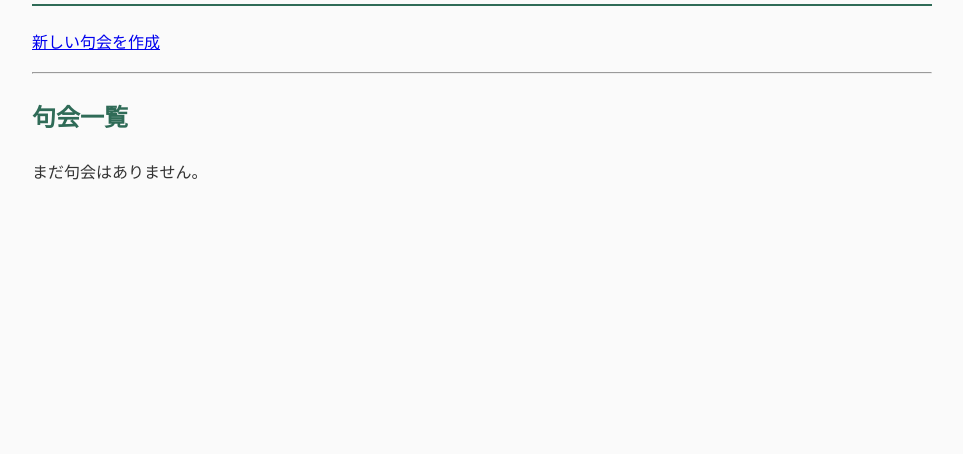
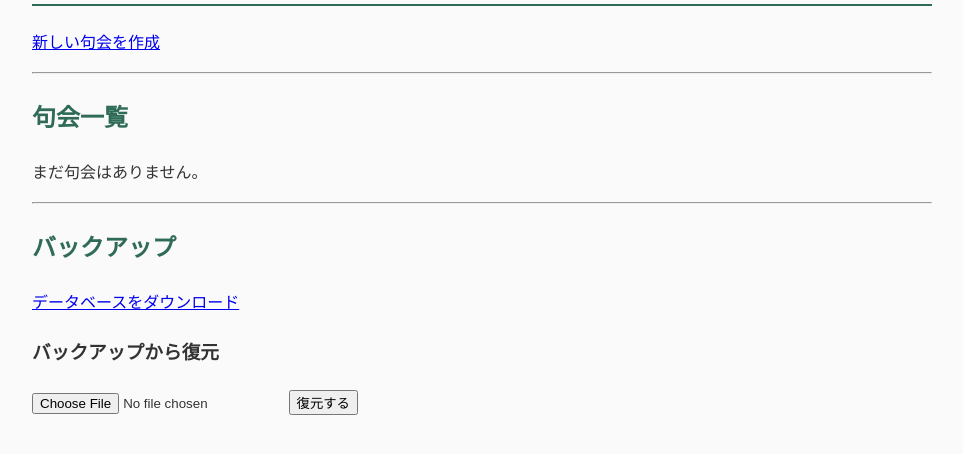
Before and after one commit to nes-710/HisuiKukai, a Flask app: page / in a window 1280 px wide. Shown: the part 195-649 px from the top of the page, without its empty margins (158-1121 px from the left). Run offline with Flask 3, Linux system fonts and the light colour scheme; data that the repository does not hold is empty.

Commit message:
v0.8.3 バックアップ復元フォームを追加

```diff
--- a/app.py
+++ b/app.py
@@ -1,4 +1,5 @@
-from flask import Flask, render_template, request, redirect, url_for
+from database import DATABASE
+from flask import Flask, render_template, request, redirect, url_for, send_file
 from services.contest_service import (
     create_contest,
     get_all_contests,
@@ -251,5 +252,19 @@ def delete(contest_id):
 
     return redirect(url_for("index"))
 
+@app.route("/backup")
+def backup():
+
+    return send_file(
+        DATABASE,
+        as_attachment=True,
+        download_name="hisui_backup.db",
+    )
+
+@app.route("/restore", methods=["POST"])
+def restore():
+
+    return "復元機能は次のバージョンで実装します。"
+
 if __name__ == "__main__":
     app.run(debug=True)
--- a/templates/index.html
+++ b/templates/index.html
@@ -44,4 +44,26 @@ HisuiKukai
 
 {% endif %}
 
+<hr>
+
+<h2>バックアップ</h2>
+
+<p>
+<a href="/backup">
+データベースをダウンロード
+</a>
+</p>
+
+<h3>バックアップから復元</h3>
+
+<form method="post" action="/restore" enctype="multipart/form-data">
+
+    <input type="file" name="backup_file" accept=".db">
+
+    <button type="submit">
+        復元する
+    </button>
+
+</form>
+
 {% endblock %}
```
